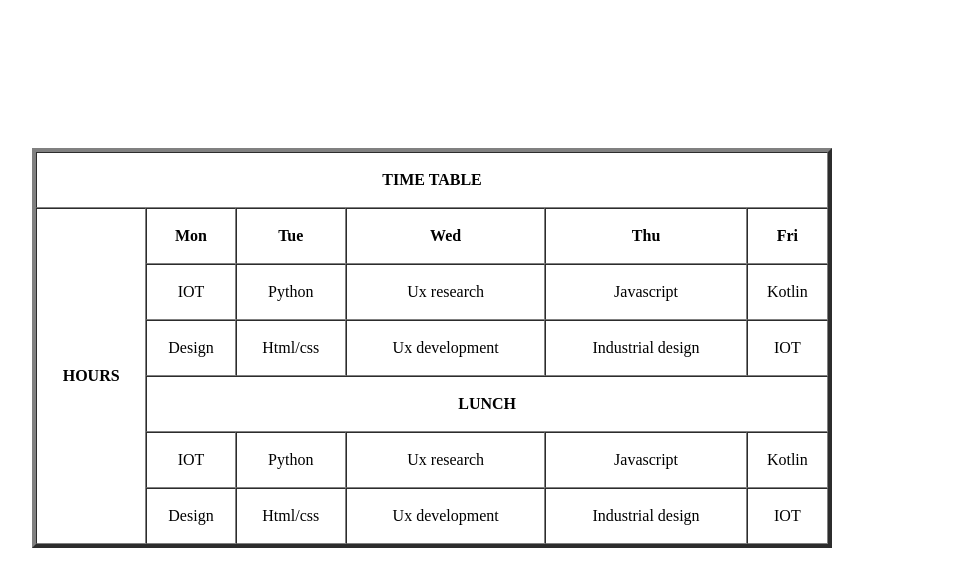
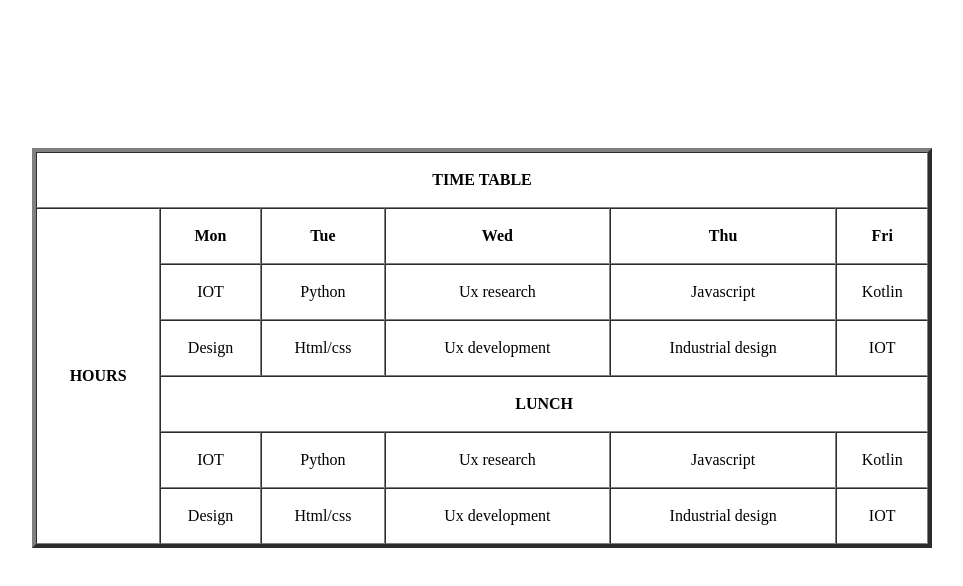
Before and after one commit to Jane-Nyambura/Table, a plain HTML site: page index.html in a window 1280 px wide. Shown: the whole page, without its empty margins (116-1079 px from the left). Drawn offline with Linux system fonts and the light colour scheme.

Commit message:
Update index.html

```diff
--- a/index.html
+++ b/index.html
@@ -12,7 +12,7 @@
 <body>
     <div class="tabl">
 
-        <table border="4" cellspacing="0" width="800px" height="400px">
+        <table border="4" cellspacing="0" width="900px" height="400px">
 
             <tr>
                 <th colspan="6">TIME TABLE</th>
```
